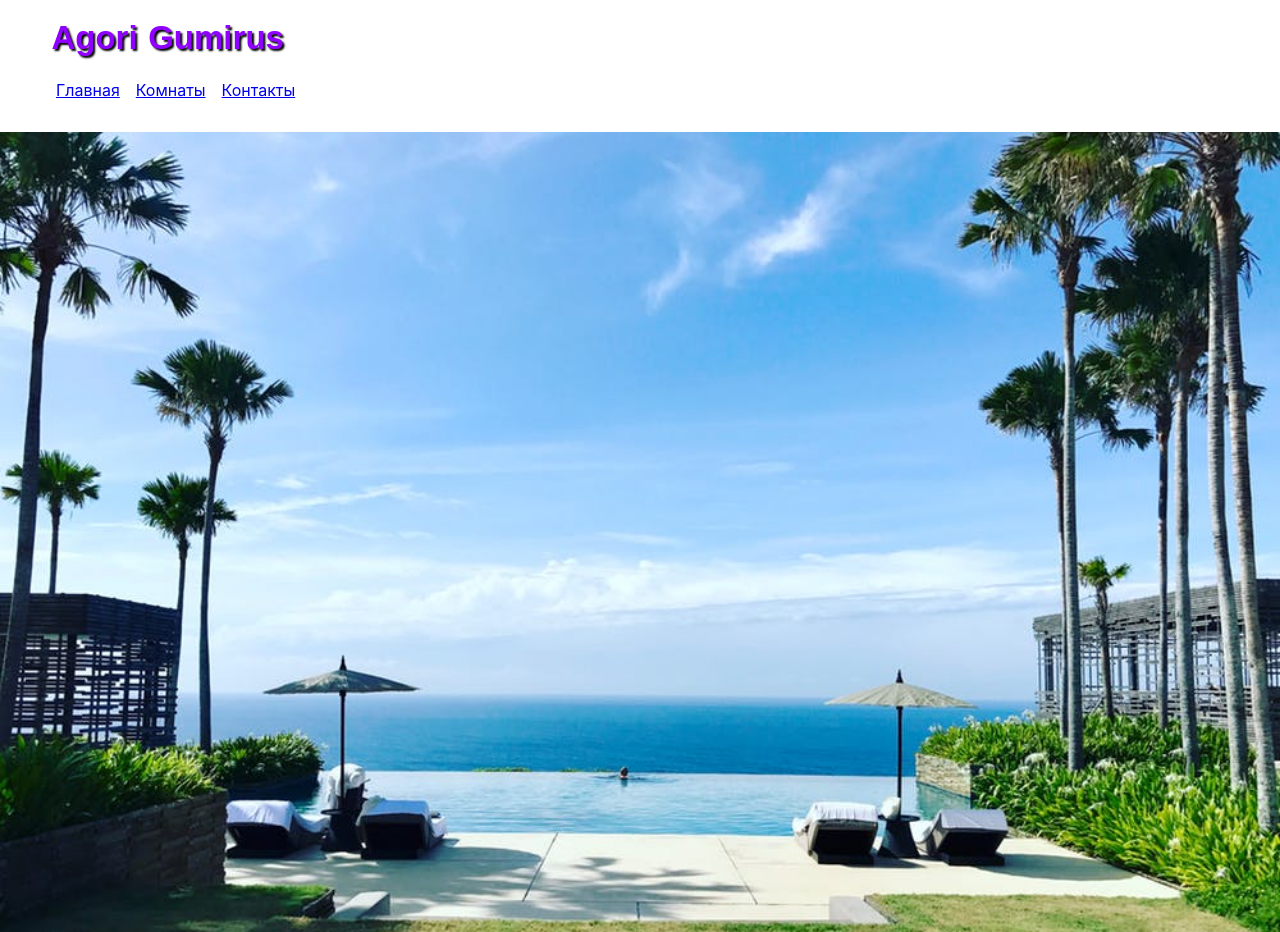
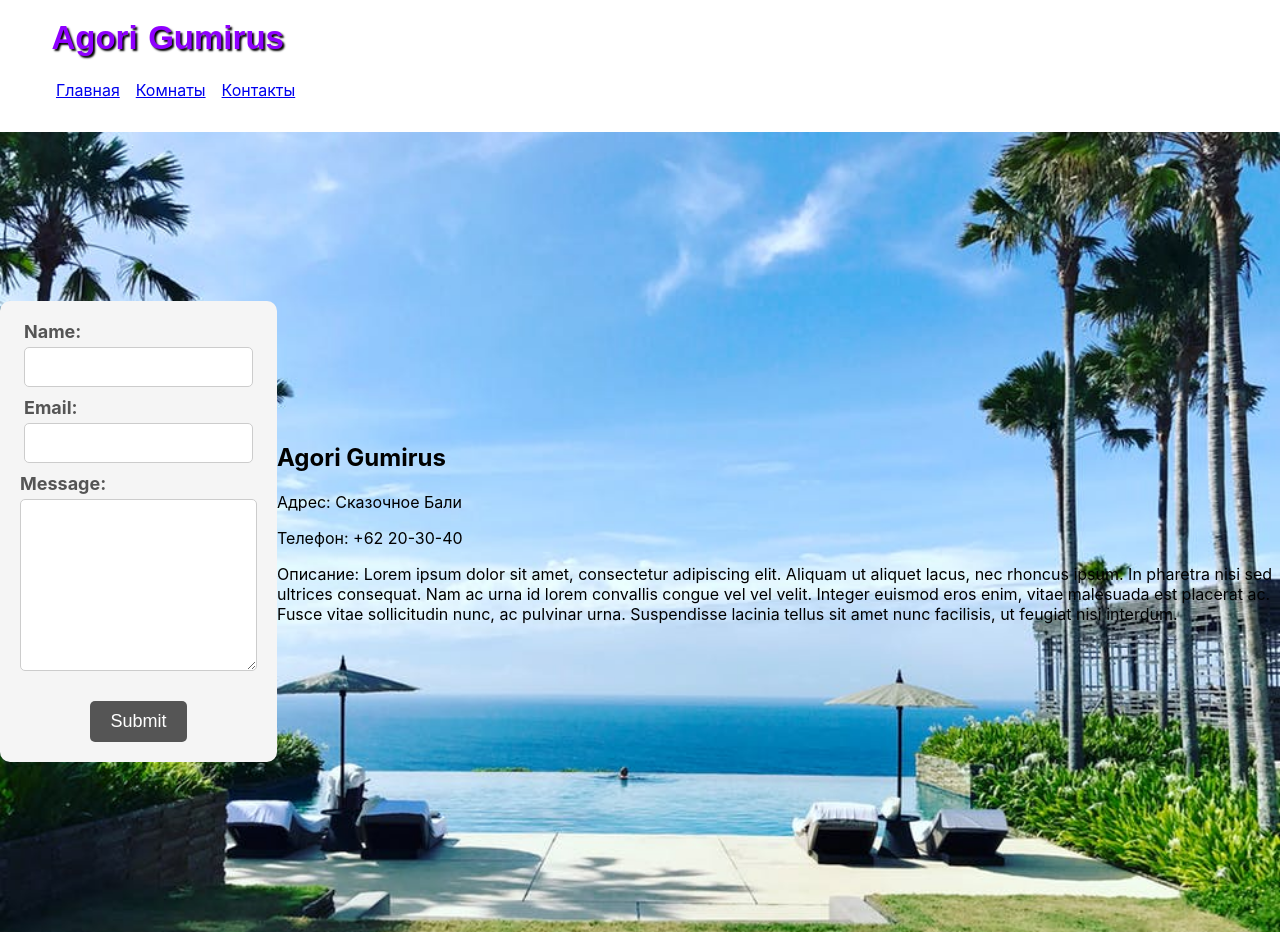
Before and after one commit to gumirus/hotel, a React (Create React App) app: page /contacts in a window 1280 px wide. Built offline with nearby package versions, Linux system fonts and the light colour scheme.

Commit message:
init: add copjnents

```diff
--- a/package.json
+++ b/package.json
@@ -10,10 +10,10 @@
     "bootstrap": "^5.1.0",
     "bootstrap-icons": "^1.10.3",
     "config": "^3.3.9",
-    "eslint": "^8.33.0",
     "eslint-plugin-react": "^7.32.2",
     "eslintrc": "^1.0.6",
     "express": "^4.18.2",
+    "google-map-react": "^2.2.0",
     "mongoose": "^6.9.0",
     "npx": "^10.2.2",
     "prettier": "^2.8.3",
@@ -58,6 +58,7 @@
   },
   "devDependencies": {
     "concurrently": "^7.6.0",
+    "eslint": "^8.35.0",
     "gh-pages": "^5.0.0",
     "nodemon": "^2.0.20"
   },
--- a/src/app/App.js
+++ b/src/app/App.js
@@ -2,16 +2,15 @@ import React from "react";
 import { Route, Switch, Redirect } from "react-router-dom";
 import NavBar from "../components/navBar/navBar.jsx";
 import Home from "../pages/home.jsx";
-// import Rooms from "../pages/rooms.jsx";
+import Rooms from "../pages/rooms";
 import Contacts from "../pages/contacts.jsx";
-import RoomSelection from "../pages/roomSelection.jsx";
 function App() {
   return (
     <div>
       <NavBar />
       <Switch>
         <Route path="/contacts/" component={Contacts} />
-        <Route path="/rooms/" component={RoomSelection} />
+        <Route path="/rooms/" component={Rooms} />
         <Route path="/" exact component={Home} />
         <Redirect to="/" />
       </Switch>
--- /dev/null
+++ b/src/components/banner/baliMap.jsx
@@ -0,0 +1,72 @@
+/*
+import React, { useState, useEffect } from "react";
+import GoogleMapReact from "google-map-react";
+import PropTypes from "prop-types";
+
+function BaliMap() {
+  const [center, setCenter] = useState({ lat: -8.4095189, lng: 115.188916 });
+  const [zoom, setZoom] = useState(11);
+
+  useEffect(() => {
+    // Load the Google Maps API script
+    const script = document.createElement("script");
+    script.src = `https://maps.googleapis.com/maps/api/js?key=${process.env.REACT_APP_GOOGLE_MAPS_API_KEY}`;
+    script.async = true;
+    document.body.appendChild(script);
+
+    // Remove the script tag on unmount to avoid memory leaks
+    return () => {
+      document.body.removeChild(script);
+    };
+  }, []);
+
+  BaliMap.propTypes = {
+    // PropTypes for center prop
+    center: PropTypes.shape({
+      lat: PropTypes.number.isRequired,
+      lng: PropTypes.number.isRequired,
+    }),
+
+    // PropTypes for zoom prop
+    zoom: PropTypes.number,
+  };
+
+  return (
+    <div style={{ height: "400px", width: "100%" }}>
+      <GoogleMapReact
+        bootstrapURLKeys={{ key: process.env.REACT_APP_GOOGLE_MAPS_API_KEY }}
+        defaultCenter={center}
+        defaultZoom={zoom}
+      >
+        {/* Add markers for interesting places in Bali */
+//         <Marker lat={-8.4095189} lng={115.188916} name="Kuta Beach" />
+//         <Marker lat={-8.3415277} lng={115.0902967} name="Ubud Palace" />
+//         <Marker lat={-8.4090713} lng={115.1882263} name="Waterbom Bali" />
+//       </GoogleMapReact>
+//     </div>
+//   );
+// }
+
+/*
+function Marker({ name }) {
+  return <div style={{ color: "red", fontSize: "16px" }}>{name}</div>;
+}
+Marker.propTypes = {
+  // PropTypes for name prop
+  name: PropTypes.string.isRequired,
+  bootstrapURLKeys: PropTypes.shape({
+    key: PropTypes.string.isRequired,
+    language: PropTypes.string,
+    region: PropTypes.string,
+    libraries: PropTypes.string,
+    client: PropTypes.string,
+    v: PropTypes.string,
+    channel: PropTypes.string,
+    apiUrl: PropTypes.string,
+    version: PropTypes.string,
+    mapIds: PropTypes.string,
+  }),
+};
+
+export default BaliMap;
+*/
--- /dev/null
+++ b/src/components/banner/contactForm.jsx
@@ -0,0 +1,51 @@
+import React, { useState } from "react";
+
+function ContactForm() {
+  const [name, setName] = useState("");
+  const [email, setEmail] = useState("");
+  const [message, setMessage] = useState("");
+
+  const handleSubmit = (e) => {
+    e.preventDefault();
+    console.log("Name:", name);
+    console.log("Email:", email);
+    console.log("Message:", message);
+    // You can add your own logic here to submit the form data
+  };
+
+  return (
+    <form onSubmit={handleSubmit} className="contact-form">
+      <label className="contact-form-label">
+        Name:
+        <input
+          type="text"
+          value={name}
+          onChange={(e) => setName(e.target.value)}
+          className="contact-form-input"
+        />
+      </label>
+      <label className="contact-form-label">
+        Email:
+        <input
+          type="email"
+          value={email}
+          onChange={(e) => setEmail(e.target.value)}
+          className="contact-form-input"
+        />
+      </label>
+      <label className="contact-form-label">
+        Message:
+        <textarea
+          value={message}
+          onChange={(e) => setMessage(e.target.value)}
+          className="contact-form-input contact-form-message"
+        />
+      </label>
+      <button type="submit" className="contact-form-submit">
+        Submit
+      </button>
+    </form>
+  );
+}
+
+export default ContactForm;
--- /dev/null
+++ b/src/components/banner/hotelInfo.jsx
@@ -0,0 +1,21 @@
+import React from "react";
+
+function HotelInfo() {
+  return (
+    <div>
+      <h2>Agori Gumirus</h2>
+      <p>Адрес: Сказочное Бали</p>
+      <p>Телефон: +62 20-30-40</p>
+      <p>
+        Описание: Lorem ipsum dolor sit amet, consectetur adipiscing elit.
+        Aliquam ut aliquet lacus, nec rhoncus ipsum. In pharetra nisi sed
+        ultrices consequat. Nam ac urna id lorem convallis congue vel vel velit.
+        Integer euismod eros enim, vitae malesuada est placerat ac. Fusce vitae
+        sollicitudin nunc, ac pulvinar urna. Suspendisse lacinia tellus sit amet
+        nunc facilisis, ut feugiat nisi interdum.
+      </p>
+    </div>
+  );
+}
+
+export default HotelInfo;
--- a/src/pages/roomSelection.jsx
+++ b/src/components/selections/roomSelection.jsx
@@ -1,5 +1,5 @@
 import React from "react";
-import RoomCard from "../components/cards/roomCard";
+import RoomCard from "../cards/roomCard";
 
 const RoomSelection = () => {
   const rooms = [
--- a/src/index.css
+++ b/src/index.css
@@ -14,3 +14,47 @@ code {
 li {
   list-style-type: none;
 }
+.contact-form {
+  display: flex;
+  flex-direction: column;
+  align-items: center;
+  padding: 20px;
+  background-color: #f5f5f5;
+  border-radius: 10px;
+}
+
+.contact-form-label {
+  display: flex;
+  flex-direction: column;
+  margin-bottom: 10px;
+  font-size: 18px;
+  font-weight: bold;
+  color: #555;
+}
+
+.contact-form-input {
+  padding: 10px;
+  font-size: 16px;
+  border-radius: 5px;
+  border: 1px solid #ccc;
+  margin-top: 5px;
+}
+
+.contact-form-message {
+  height: 150px;
+}
+
+.contact-form-submit {
+  background-color: #555;
+  color: #fff;
+  font-size: 18px;
+  padding: 10px 20px;
+  border: none;
+  border-radius: 5px;
+  cursor: pointer;
+  margin-top: 20px;
+}
+
+.contact-form-submit:hover {
+  background-color: #333;
+}
--- a/src/pages/contacts.jsx
+++ b/src/pages/contacts.jsx
@@ -1,6 +1,8 @@
 import React from "react";
 import contacts from "../assets/img/jpeg/conacts.jpeg";
-import Banner from "../components/banner/banner";
+import ContactForm from "../components/banner/contactForm";
+import HotelInfo from "../components/banner/hotelInfo";
+// import BaliMap from "../components/banner/baliMap";
 
 const Contacts = () => (
   <div
@@ -13,7 +15,9 @@ const Contacts = () => (
       alignItems: "center",
     }}
   >
-    {/* <Banner title="Contact" /> */}
+    <ContactForm />
+    <HotelInfo />
+    {/* <BaliMap /> */}
   </div>
 );
 
--- a/src/pages/rooms.jsx
+++ b/src/pages/rooms.jsx
@@ -1,5 +1,6 @@
 import React from "react";
 import room from "../assets/img/jpeg/room-1.jpeg";
+import RoomSelection from "../components/selections/roomSelection";
 
 const Rooms = () => (
   <div
@@ -9,7 +10,7 @@ const Rooms = () => (
       height: "100vh",
     }}
   >
-    <h1>Комната</h1>
+    <RoomSelection />
   </div>
 );
 
```
Also changed, not shown: 1 other file (tests, documents, lock files or other folders).
